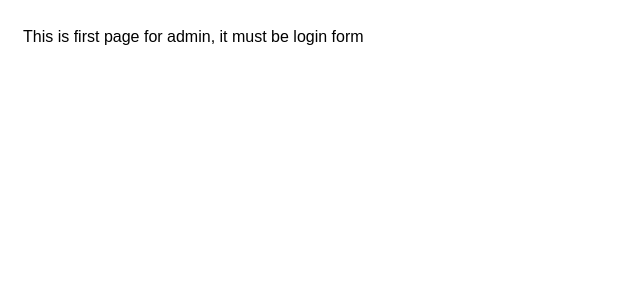
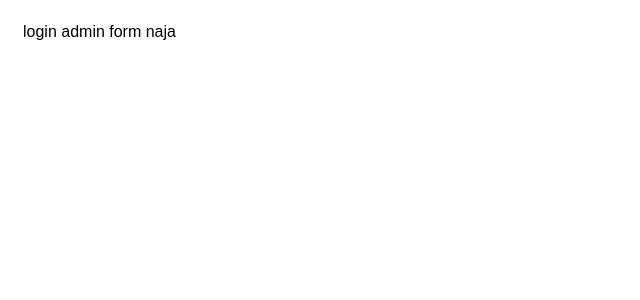
Before and after one commit to Thirawoot-Put/in2forest_v2, a Next.js app in the folder frontend/: page /admin in a window 1280 px wide. Shown: the top 300 px of the page, without its empty margins (0-640 px from the left). Built offline with nearby package versions, Linux system fonts and the light colour scheme.

Commit message:
login structure

```diff
--- a/frontend/src/app/admin/page.tsx
+++ b/frontend/src/app/admin/page.tsx
@@ -1,5 +1,7 @@
+import FeatureAdminLogin from "@/feature/admin/login";
+
 export default function AdminPage() {
   return (
-    <div>This is first page for admin, it must be login form</div>
+    <FeatureAdminLogin />
   )
 }
--- a/frontend/src/app/globals.scss
+++ b/frontend/src/app/globals.scss
@@ -1,5 +1,4 @@
 body {
   font-family: Arial, Helvetica, sans-serif;
-  padding-block: 20px;
-  padding-inline: 15px;
+  padding: 15px;
 }
--- /dev/null
+++ b/frontend/src/feature/admin/login/components/form.tsx
@@ -0,0 +1,5 @@
+export default function FormLoginAdmin() {
+  return (
+    <div>login admin form naja</div>
+  )
+}
--- /dev/null
+++ b/frontend/src/feature/admin/login/index.tsx
@@ -0,0 +1,7 @@
+import FormLoginAdmin from "./components/form";
+
+export default function FeatureAdminLogin() {
+  return (
+    <FormLoginAdmin />
+  )
+}
```
